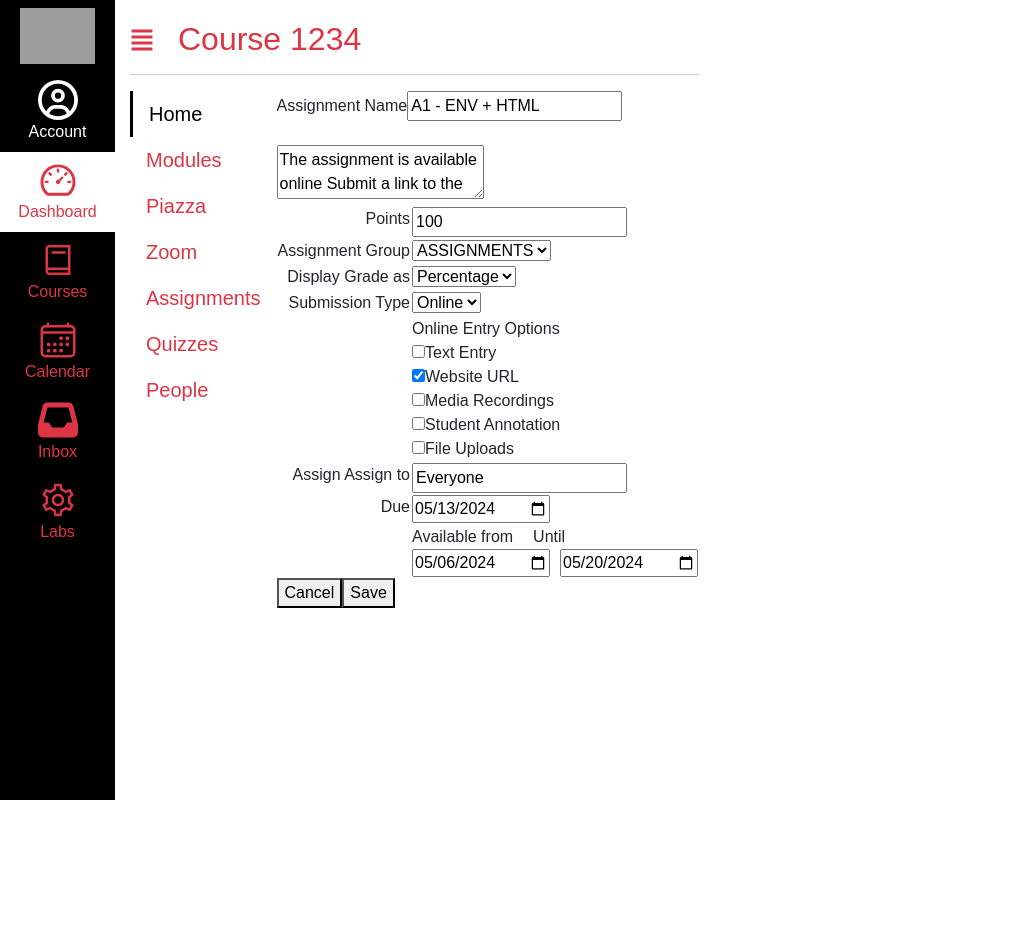
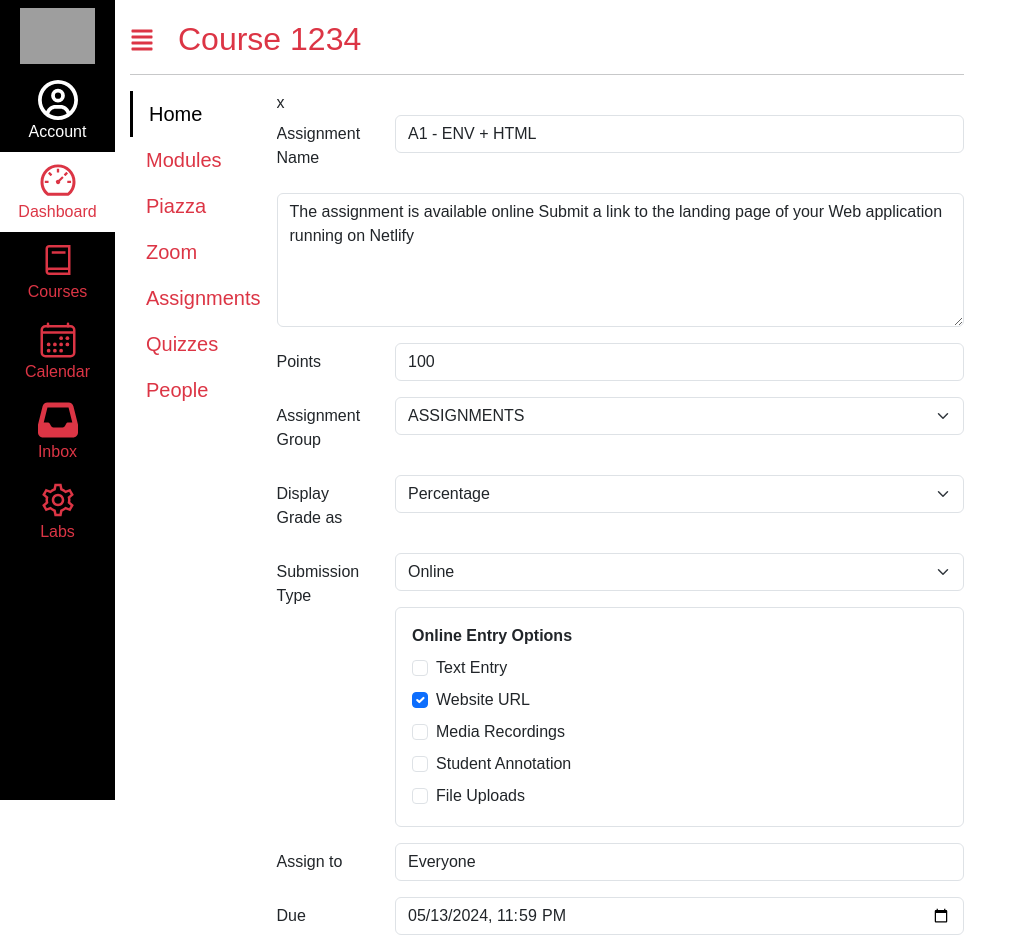
Before and after one commit to agrvspr/kambaz-next-js, a Next.js app: page /courses/1234/assignments/123 in a window 1280 px wide. Shown: the top 950 px of the page, without its empty margins (0-1027 px from the left). Before the commit the page ends 800 px from the top, so only its background shows below. Built offline with nearby package versions, Linux system fonts and the light colour scheme; grey boxes are pictures that could not be loaded.

Commit message:
working more on assignment editor

```diff
--- a/app/(kambaz)/courses/[cid]/assignments/[aid]/page.tsx
+++ b/app/(kambaz)/courses/[cid]/assignments/[aid]/page.tsx
@@ -1,112 +1,168 @@
+"use client"
+import Row from "react-bootstrap/Row";
+import Col from "react-bootstrap/Col";
+import Form from "react-bootstrap/Form";
+import { Button } from "react-bootstrap";
 export default function AssignmentEditor() {
   return (
     <div id="wd-assignments-editor">
-      <label htmlFor="wd-name">Assignment Name</label>
-      <input id="wd-name" defaultValue="A1 - ENV + HTML" /><br /><br />
-      <textarea id="wd-description">
-        The assignment is available online Submit a link to the landing page of
-      </textarea>
-      <br />
-      <table>
-        <tr>
-          <td align="right" valign="top">
-            <label htmlFor="wd-points">Points</label>
-          </td>
-          <td>
-            <input id="wd-points" defaultValue={100} />
-          </td>
-        </tr>
+      <Form>x
+        <Form.Group as={Row} className="mb-3" controlId="formAssignmentName">
+          <Form.Label column sm={2}>
+            Assignment Name
+          </Form.Label>
+          <Col sm={10}>
+            <Form.Control type="text" defaultValue="A1 - ENV + HTML" />
+          </Col>
+        </Form.Group>
 
-        <tr>
-          <td align="right" valign="top">
-            <label htmlFor="wd-group">Assignment Group</label>
-          </td>
-          <td>
-            <select id="wd-group">
+        <Form.Group as={Row} className="mb-3" controlId="formDescription">
+          <Col sm={12}>
+            <Form.Control
+              as="textarea"
+              rows={5}
+              defaultValue="The assignment is available online Submit a link to the landing page of your Web application running on Netlify"
+            />
+          </Col>
+        </Form.Group>
+
+        <Form.Group as={Row} className="mb-3" controlId="formPoints">
+          <Form.Label column sm={2}>
+            Points
+          </Form.Label>
+          <Col sm={10}>
+            <Form.Control type="number" defaultValue={100} />
+          </Col>
+        </Form.Group>
+
+        <Form.Group as={Row} className="mb-3" controlId="formAssignmentGroup">
+          <Form.Label column sm={2}>
+            Assignment Group
+          </Form.Label>
+          <Col sm={10}>
+            <Form.Select defaultValue="ASSIGNMENTS">
               <option value="ASSIGNMENTS">ASSIGNMENTS</option>
               <option value="QUIZZES">QUIZZES</option>
               <option value="EXAMS">EXAMS</option>
               <option value="PROJECT">PROJECT</option>
-              <option value="IDONTKNOWANYOTHERS">something</option>
-            </select>
-          </td>
-        </tr>
+            </Form.Select>
+          </Col>
+        </Form.Group>
 
-        <tr>
-          <td align="right" valign="top">
-            <label htmlFor="Display-Grade">Display Grade as</label>
-          </td>
-          <td>
-            <select id="wd-grade">
+        <Form.Group as={Row} className="mb-3" controlId="formDisplayGrade">
+          <Form.Label column sm={2}>
+            Display Grade as
+          </Form.Label>
+          <Col sm={10}>
+            <Form.Select defaultValue="Percentage">
               <option value="Percentage">Percentage</option>
               <option value="Decimal">Decimal</option>
-            </select>
-          </td>
-        </tr>
+            </Form.Select>
+          </Col>
+        </Form.Group>
 
-        <tr>
-          <td align="right" valign="top">
-            <label htmlFor="Submission-Type">Submission Type</label>
-          </td>
-          <td>
-            <select id="wd-type">
+        <Form.Group as={Row} className="mb-3" controlId="formSubmissionType">
+          <Form.Label column sm={2}>
+            Submission Type
+          </Form.Label>
+          <Col sm={10}>
+            <Form.Select defaultValue="Online">
               <option value="Online">Online</option>
               <option value="Offline">Offline</option>
-            </select>
-          </td>
-        </tr>
+            </Form.Select>
 
-        <tr>
-          <td></td>
-          <td>
-            <label>Online Entry Options</label><br />
+            <div className="mt-3 p-3 border rounded">
+              <Form.Label className="fw-bold">Online Entry Options</Form.Label>
 
-            <input type="checkbox" id="wd-text-entry" />
-            <label htmlFor="wd-text-entry">Text Entry</label><br />
+              <Form.Check
+                type="checkbox"
+                id="wd-text-entry"
+                label="Text Entry"
+                className="mb-2"
+              />
 
-            <input type="checkbox" id="wd-website-url" defaultChecked />
-            <label htmlFor="wd-website-url">Website URL</label><br />
+              <Form.Check
+                type="checkbox"
+                id="wd-website-url"
+                label="Website URL"
+                defaultChecked
+                className="mb-2"
+              />
 
-            <input type="checkbox" id="wd-media-recordings" />
-            <label htmlFor="wd-media-recordings">Media Recordings</label><br />
+              <Form.Check
+                type="checkbox"
+                id="wd-media-recordings"
+                label="Media Recordings"
+                className="mb-2"
+              />
 
-            <input type="checkbox" id="wd-student-annotation" />
-            <label htmlFor="wd-student-annotation">Student Annotation</label><br />
+              <Form.Check
+                type="checkbox"
+                id="wd-student-annotation"
+                label="Student Annotation"
+                className="mb-2"
+              />
 
-            <input type="checkbox" id="wd-file-upload" />
-            <label htmlFor="wd-file-upload">File Uploads</label>
-          </td>
-        </tr>
+              <Form.Check
+                type="checkbox"
+                id="wd-file-upload"
+                label="File Uploads"
+              />
+            </div>
+          </Col>
+        </Form.Group>
 
-        <tr>
-          <td align="right" valign="top">
-            <label htmlFor="wd-assign-to">Assign Assign to</label>
-          </td>
-          <td>
-            <input id="wd-assign-to" defaultValue="Everyone" />
-          </td>
-        </tr>
+        <Form.Group as={Row} className="mb-3" controlId="formAssignTo">
+          <Form.Label column sm={2}>
+            Assign to
+          </Form.Label>
+          <Col sm={10}>
+            <Form.Control type="text" defaultValue="Everyone" />
+          </Col>
+        </Form.Group>
 
-        <tr>
-          <td align="right" valign="top">
-            <label htmlFor="wd-due-date">Due</label>
-          </td>
-          <td>
-            <input type="date" id="wd-due-date" defaultValue="2024-05-13" />
-          </td>
-        </tr>
+        <Form.Group as={Row} className="mb-3" controlId="formDueDate">
+          <Form.Label column sm={2}>
+            Due
+          </Form.Label>
+          <Col sm={10}>
+            <Form.Control type="datetime-local" defaultValue="2024-05-13T23:59" />
+          </Col>
+        </Form.Group>
 
-        <tr>
-          <td></td>
-          <td>
-            <label htmlFor="wd-available-from">Available from</label>
-            <label htmlFor="wd-available-until" style={{marginLeft: '20px'}}>  Until</label><br />
-            <input type="date" id="wd-available-from" defaultValue="2024-05-06" />
-            <input type="date" id="wd-available-until" defaultValue="2024-05-20" style={{marginLeft: '10px'}} />
-          </td>
-        </tr>
-        <button>Cancel</button>
-        <button>Save</button>
-      </table>
+        <Form.Group as={Row} className="mb-3">
+          <Form.Label column sm={2}>
+            Available from
+          </Form.Label>
+          <Col sm={5}>
+            <Form.Control
+              type="datetime-local"
+              id="wd-available-from"
+              defaultValue="2024-05-06T00:00"
+            />
+          </Col>
+          <Form.Label column sm={1} className="text-center">
+            Until
+          </Form.Label>
+          <Col sm={4}>
+            <Form.Control
+              type="datetime-local"
+              id="wd-available-until"
+              defaultValue="2024-05-20T23:59"
+            />
+          </Col>
+        </Form.Group>
+
+        <Form.Group as={Row} className="mb-3">
+          <Col sm={{ span: 10, offset: 2 }}>
+            <Button variant="secondary" className="me-2">
+              Cancel
+            </Button>
+            <Button variant="danger">
+              Save
+            </Button>
+          </Col>
+        </Form.Group>
+      </Form>
     </div>
 );}
```
Also changed, not shown: app/(kambaz)/courses/[cid]/assignments/page.tsx (+101 -25 lines), app/(kambaz)/courses/[cid]/home/status.tsx (+48 -15 lines), app/(kambaz)/courses/[cid]/modules/page.tsx (+6 -3 lines), app/(kambaz)/courses/[cid]/people/Table/page.tsx (added, +58 -0 lines).
